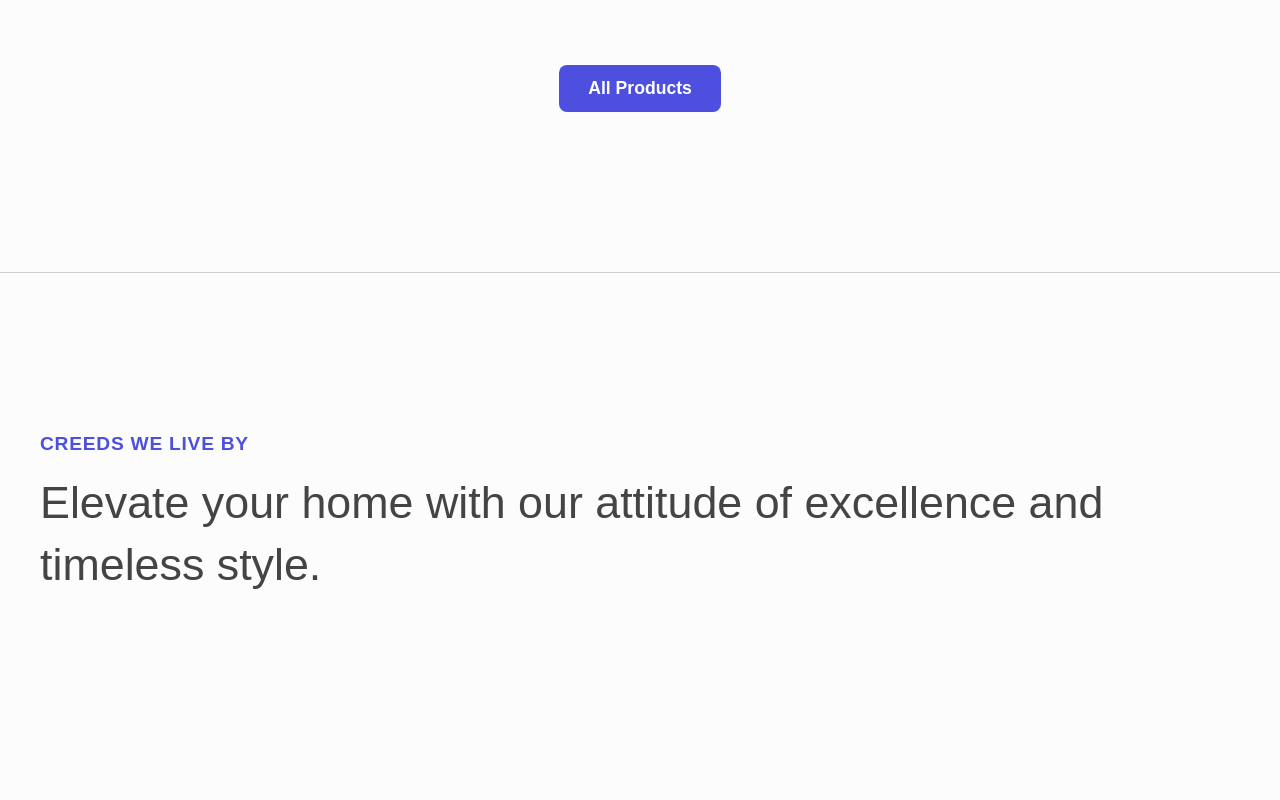
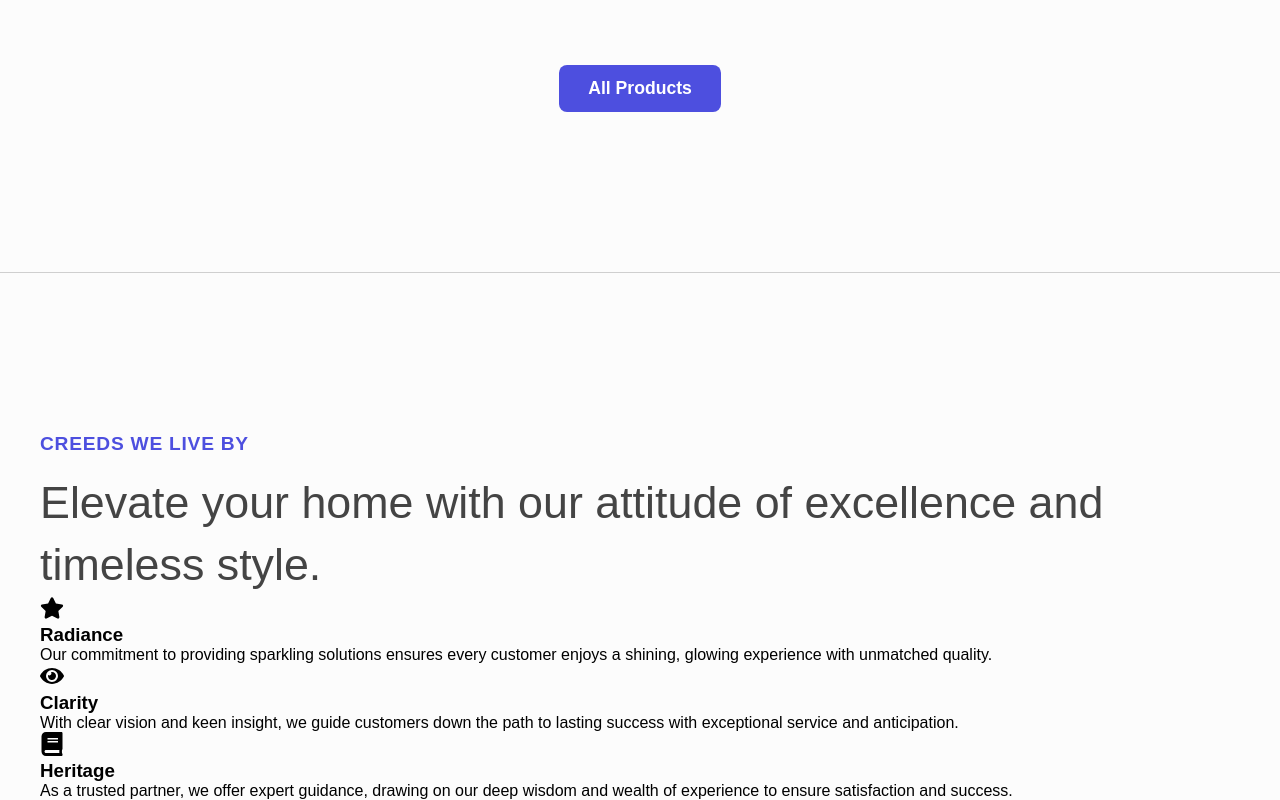
Before and after one commit to sasanedicbn/Home-Heaven-e-commerce, a React (Vite) app: page / in a window 1280 px wide. Shown: the part 1710-2510 px from the top of the page. Before the commit the page ends 2306 px from the top, so only its background shows below. Built offline with nearby package versions, Linux system fonts and the light colour scheme.

Commit message:
Change code in Creeds

```diff
--- a/src/pages/Creeds.tsx
+++ b/src/pages/Creeds.tsx
@@ -1,13 +1,35 @@
+
+import { FaStar, FaEye, FaBook } from 'react-icons/fa';
+import CreedsItem from '../components/CreedsItem';
+
 const Creeds = () => {
     return(
         <section className="section-creeds">
             <div className="container-creeds">
-             <div className="creeds-header">
-              <h3 className="header-title">Creeds we live by</h3>
-              <h4 className="header-description-creeds">Elevate your home with our attitude of excellence and timeless style.</h4>
-             </div>
+                <div className="creeds-header">
+                    <h3 className="header-title">Creeds we live by</h3>
+                    <h4 className="header-description-creeds">Elevate your home with our attitude of excellence and timeless style.</h4>
+                </div>
+                <div className="creeds-items">
+                    <CreedsItem
+                        icon={FaStar}
+                        title="Radiance"
+                        description="Our commitment to providing sparkling solutions ensures every customer enjoys a shining, glowing experience with unmatched quality."
+                    />
+                    <CreedsItem
+                        icon={FaEye}
+                        title="Clarity"
+                        description="With clear vision and keen insight, we guide customers down the path to lasting success with exceptional service and anticipation."
+                    />
+                    <CreedsItem
+                        icon={FaBook}
+                        title="Heritage"
+                        description="As a trusted partner, we offer expert guidance, drawing on our deep wisdom and wealth of experience to ensure satisfaction and success."
+                    />
+                </div>
             </div>
         </section>
     )
 }
+
 export default Creeds;
```
